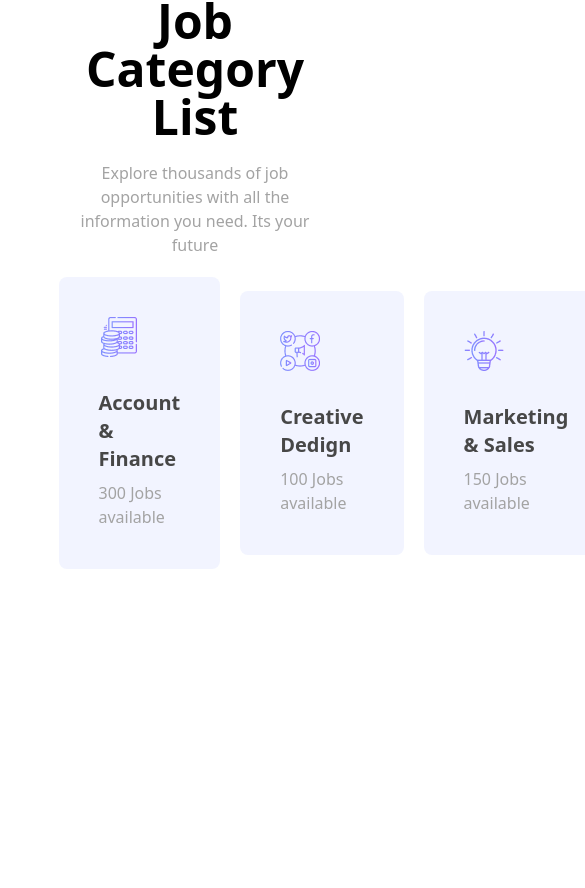
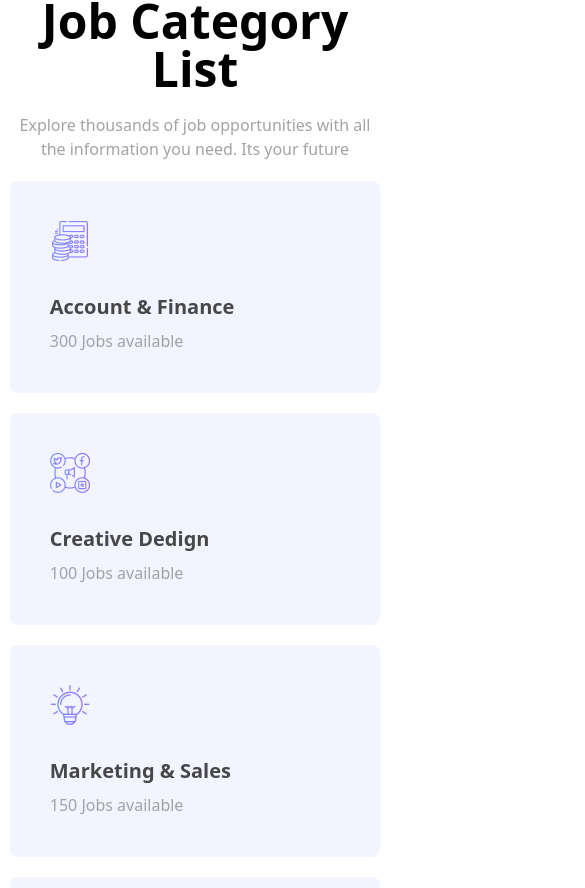
Before and after one commit to sarwar-hub/find-career, a React (Vite) app: page / in a window 390 px wide. Shown: the part 936-1824 px from the top of the page, 585 px wide, since content can reach past the window. Before the commit the page ends 1505 px from the top, so only its background shows below. Built offline with nearby package versions, Linux system fonts and the light colour scheme.

Commit message:
fixed category section

```diff
--- a/src/components/Category/Category.jsx
+++ b/src/components/Category/Category.jsx
@@ -3,7 +3,7 @@ import React from 'react';
 const Category = ({category}) => {
     const{cat, jobs, img} = category;
     return (
-        <div className='bg-[#7E90FE]/10 rounded-lg w-[310px] p-10'>
+        <div className='bg-[#7E90FE]/10 rounded-lg  p-10'>
             <img src={img} alt="" />
             <h1 className='text-xl text-[#474747] font-semibold mt-8 mb-2'>{cat}</h1>
             <p className='text-[#A3A3A3]'>{jobs} Jobs available</p>
@@ -11,4 +11,4 @@ const Category = ({category}) => {
     );
 };
 
-export default Category;<h1>cat</h1>
+export default Category;
--- a/src/components/CategorySection/CategorySection.jsx
+++ b/src/components/CategorySection/CategorySection.jsx
@@ -19,10 +19,10 @@ const CategorySection = () => {
     }, []);
 
     return (
-        <div className='mt-20 w-[70%] mx-auto'>
+        <div className='mt-20 w-[95%] md:w-[70%] mx-auto'>
             <h1 className='text-center text-5xl font-bold'>Job Category List</h1>
             <p className='text-[#A3A3A3] text-center my-5'>Explore thousands of job opportunities with all the information you need. Its your future</p>
-            <div className='flex gap-5 justify-between items-center'>
+            <div className='grid grid-cols-1 md:grid-cols-2 lg:grid-cols-4 gap-5 justify-between items-center'>
             {
                 categories.map(cat=><Category category={cat}></Category>)
             }
```
